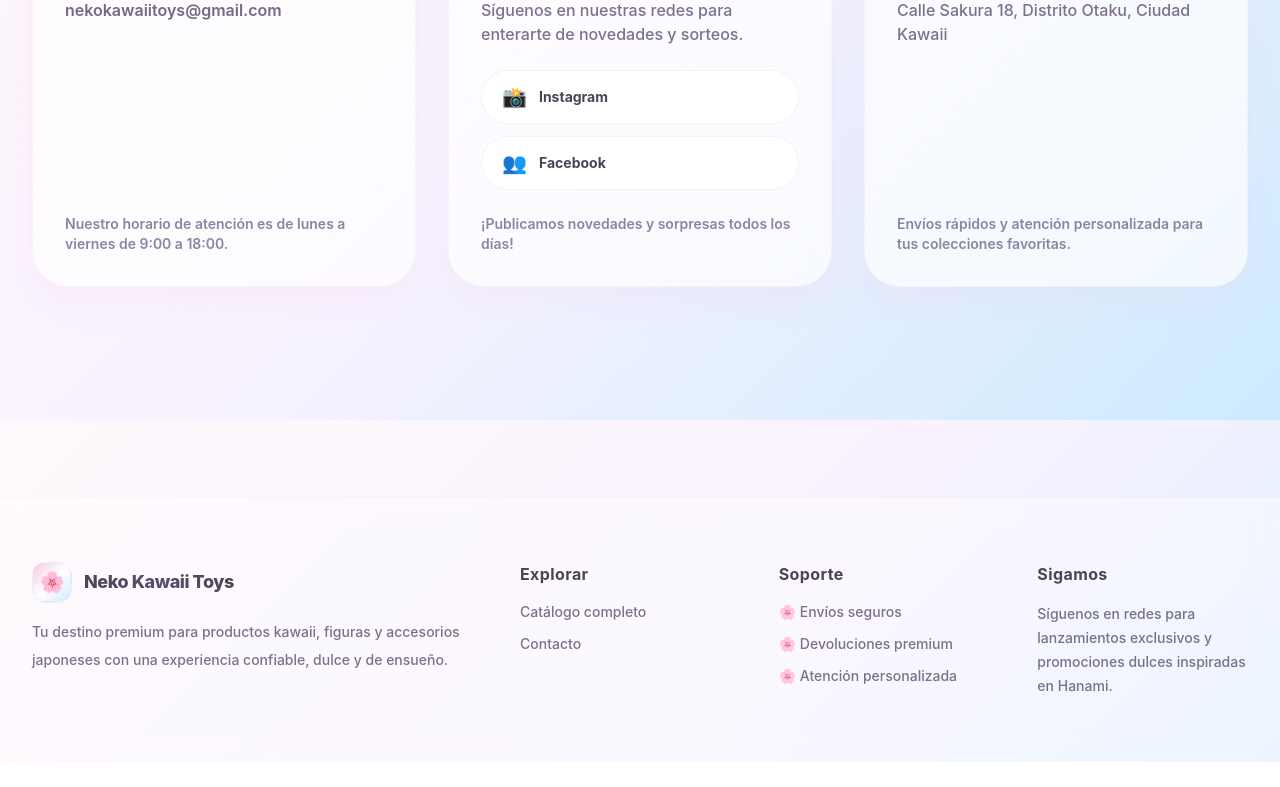
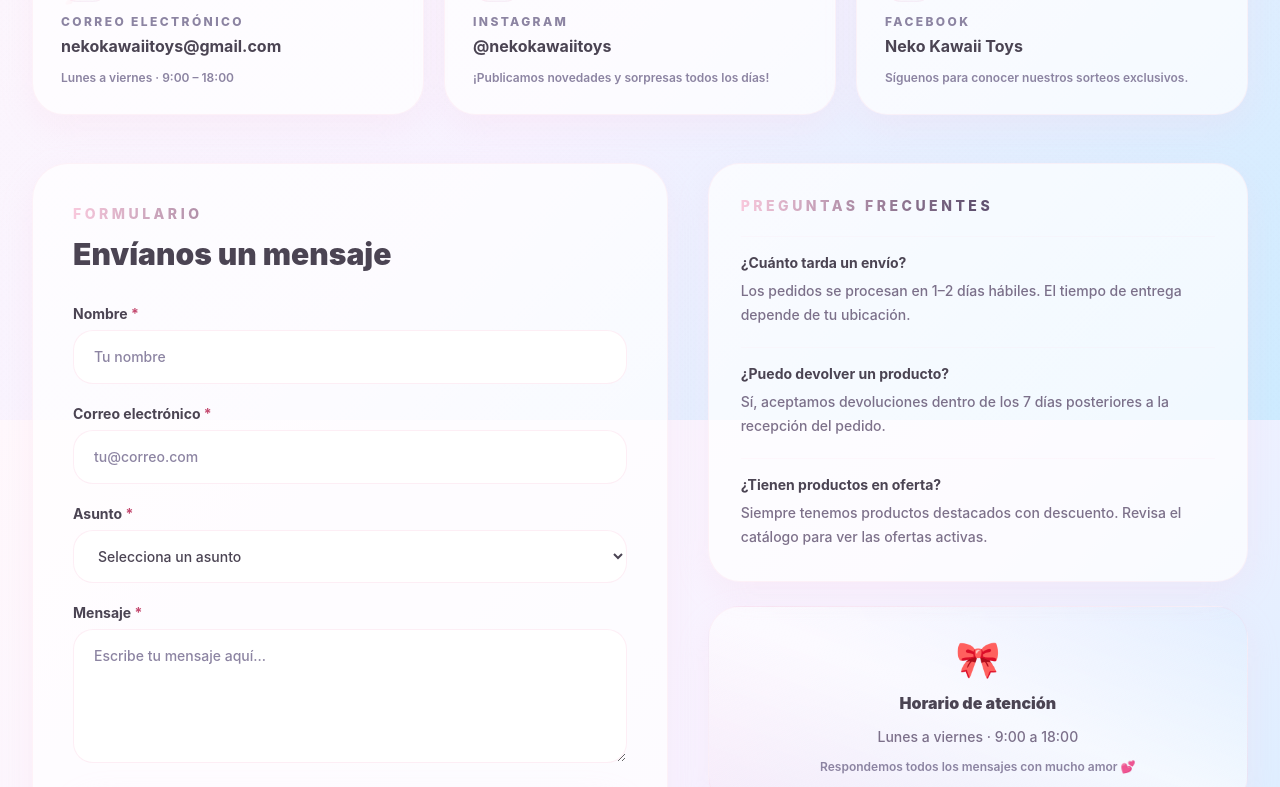
Before and after one commit to ing-vidal/neko-kawaii-toys, a Next.js app in the folder apps/web/: page /contact in a window 1280 px wide. Shown: the part 380-1167 px from the top of the page. Before the commit the page ends 1142 px from the top, so only its background shows below. Built offline with nearby package versions, Linux system fonts and the light colour scheme; a web font is replaced by a local one.

Commit message:
feat: pagina Contact con formulario interactivo + FAQ + link Nosotros en Navbar

```diff
--- a/apps/web/app/contact/page.tsx
+++ b/apps/web/app/contact/page.tsx
@@ -1,53 +1,325 @@
+'use client';
+
+import { useState } from 'react';
+import { motion, AnimatePresence } from 'framer-motion';
+import { Button } from '@components/Button';
+
+type FormState = 'idle' | 'submitting' | 'success' | 'error';
+
+interface FormData {
+  name: string;
+  email: string;
+  subject: string;
+  message: string;
+}
+
+interface FormErrors {
+  name?: string;
+  email?: string;
+  subject?: string;
+  message?: string;
+}
+
+const contactCards = [
+  {
+    emoji: '✉️',
+    title: 'Correo electrónico',
+    content: 'nekokawaiitoys@gmail.com',
+    note: 'Lunes a viernes · 9:00 – 18:00',
+    href: 'mailto:nekokawaiitoys@gmail.com',
+  },
+  {
+    emoji: '📸',
+    title: 'Instagram',
+    content: '@nekokawaiitoys',
+    note: '¡Publicamos novedades y sorpresas todos los días!',
+    href: 'https://www.instagram.com/nekokawaiitoys/',
+  },
+  {
+    emoji: '👥',
+    title: 'Facebook',
+    content: 'Neko Kawaii Toys',
+    note: 'Síguenos para conocer nuestros sorteos exclusivos.',
+    href: 'https://www.facebook.com/profile.php?id=61592058311480',
+  },
+];
+
+const cardVariants = {
+  hidden: { opacity: 0, y: 20 },
+  visible: (i: number) => ({
+    opacity: 1,
+    y: 0,
+    transition: { delay: i * 0.1, duration: 0.45, ease: 'easeOut' as const },
+  }),
+};
+
+function validate(data: FormData): FormErrors {
+  const errors: FormErrors = {};
+  if (!data.name.trim()) errors.name = 'El nombre es obligatorio.';
+  if (!data.email.trim()) {
+    errors.email = 'El correo es obligatorio.';
+  } else if (!/^[^\s@]+@[^\s@]+\.[^\s@]+$/.test(data.email)) {
+    errors.email = 'Ingresa un correo válido.';
+  }
+  if (!data.subject.trim()) errors.subject = 'El asunto es obligatorio.';
+  if (!data.message.trim()) {
+    errors.message = 'El mensaje es obligatorio.';
+  } else if (data.message.trim().length < 10) {
+    errors.message = 'El mensaje debe tener al menos 10 caracteres.';
+  }
+  return errors;
+}
+
+const inputClass = (hasError: boolean) =>
+  `w-full rounded-[20px] border px-5 py-4 text-sm font-medium text-textPrimary outline-none
+   placeholder:text-[#8C84A2] bg-white/90 transition duration-200 focus:ring-2
+   ${hasError
+     ? 'border-red-300 focus:border-red-400 focus:ring-red-200/40'
+     : 'border-softPink/30 focus:border-softPink focus:ring-softPink/20'
+   }`;
+
 export default function ContactPage() {
+  const [form, setForm] = useState<FormData>({ name: '', email: '', subject: '', message: '' });
+  const [errors, setErrors] = useState<FormErrors>({});
+  const [formState, setFormState] = useState<FormState>('idle');
+
+  const handleChange = (field: keyof FormData) => (
+    e: React.ChangeEvent<HTMLInputElement | HTMLTextAreaElement | HTMLSelectElement>
+  ) => {
+    setForm((prev) => ({ ...prev, [field]: e.target.value }));
+    if (errors[field]) setErrors((prev) => ({ ...prev, [field]: undefined }));
+  };
+
+  const handleSubmit = async (e: React.FormEvent) => {
+    e.preventDefault();
+    const newErrors = validate(form);
+    if (Object.keys(newErrors).length > 0) {
+      setErrors(newErrors);
+      return;
+    }
+    setFormState('submitting');
+    // Simulated async send — replace with real API call if needed
+    await new Promise((r) => setTimeout(r, 1200));
+    setFormState('success');
+  };
+
   return (
-    <div className="mx-auto max-w-7xl px-5 py-10 sm:px-6 lg:px-8 animate-fade-in-up">
-      <div className="mb-10 space-y-3">
-        <p className="text-xs sm:text-sm font-extrabold uppercase tracking-[0.25em] bg-gradient-to-r from-softPink via-[#5D4E6D] to-lavender bg-clip-text text-transparent">Contacto</p>
-        <h1 className="text-4xl font-black text-textPrimary sm:text-5xl">¿Tienes alguna pregunta?</h1>
+    <div className="mx-auto max-w-7xl px-5 py-10 sm:px-6 lg:px-8 animate-fade-in-up space-y-12">
+      {/* Header */}
+      <div className="space-y-3">
+        <p className="text-xs sm:text-sm font-extrabold uppercase tracking-[0.25em] bg-gradient-to-r from-softPink via-[#5D4E6D] to-lavender bg-clip-text text-transparent">
+          Contacto
+        </p>
+        <h1 className="text-4xl font-black text-textPrimary sm:text-5xl">
+          ¿Tienes alguna pregunta?
+        </h1>
         <p className="max-w-2xl text-[#5D4E6D]/80 font-medium mt-2">
-          Envíanos un mensaje y responderemos lo antes posible para ayudarte con tus pedidos y dudas.
+          Escríbenos y responderemos lo antes posible. También puedes encontrarnos en nuestras redes sociales.
         </p>
       </div>
-      <div className="grid gap-8 md:grid-cols-2 lg:grid-cols-3">
-        <div className="rounded-[32px] sm:rounded-[36px] border border-softPink/20 bg-white/70 backdrop-blur-sm p-8 shadow-soft flex flex-col justify-between transition-all duration-300 hover:-translate-y-1 hover:shadow-lg hover:bg-white">
+
+      {/* Contact cards */}
+      <div className="grid gap-5 sm:grid-cols-3">
+        {contactCards.map((card, i) => (
+          <motion.a
+            key={card.title}
+            href={card.href}
+            target={card.href.startsWith('http') ? '_blank' : undefined}
+            rel={card.href.startsWith('http') ? 'noopener noreferrer' : undefined}
+            custom={i}
+            initial="hidden"
+            whileInView="visible"
+            viewport={{ once: true }}
+            variants={cardVariants}
+            className="rounded-[32px] border border-softPink/20 bg-white/70 backdrop-blur-sm p-7 shadow-soft flex flex-col gap-3 transition-all duration-300 hover:-translate-y-1 hover:shadow-lg hover:bg-white group"
+          >
+            <span className="inline-flex h-12 w-12 items-center justify-center rounded-[16px] bg-gradient-to-tr from-softPink/15 to-sky/20 border border-softPink/20 text-2xl">
+              {card.emoji}
+            </span>
             <div>
-            <h2 className="text-2xl font-bold text-textPrimary">Escríbenos</h2>
-            <p className="mt-4 text-[#5D4E6D]/85 font-semibold">nekokawaiitoys@gmail.com</p>
+              <p className="text-xs font-extrabold uppercase tracking-[0.2em] text-[#8C84A2]">{card.title}</p>
+              <p className="mt-1 text-base font-bold text-textPrimary group-hover:text-softPink transition-colors duration-200">
+                {card.content}
+              </p>
             </div>
-          <p className="mt-6 text-sm text-[#8C84A2] font-semibold">Nuestro horario de atención es de lunes a viernes de 9:00 a 18:00.</p>
+            <p className="text-xs text-[#8C84A2] font-semibold">{card.note}</p>
+          </motion.a>
+        ))}
       </div>
-        <div className="rounded-[32px] sm:rounded-[36px] border border-softPink/20 bg-white/70 backdrop-blur-sm p-8 shadow-soft flex flex-col justify-between transition-all duration-300 hover:-translate-y-1 hover:shadow-lg hover:bg-white">
+
+      {/* Contact form */}
+      <div className="grid gap-10 lg:grid-cols-[1fr_0.85fr] items-start">
+        <motion.div
+          initial={{ opacity: 0, y: 24 }}
+          whileInView={{ opacity: 1, y: 0 }}
+          viewport={{ once: true }}
+          transition={{ duration: 0.5, ease: 'easeOut' }}
+          className="rounded-[36px] border border-softPink/20 bg-white/70 backdrop-blur-sm p-8 sm:p-10 shadow-soft"
+        >
+          <p className="text-xs sm:text-sm font-extrabold uppercase tracking-[0.25em] bg-gradient-to-r from-softPink via-[#5D4E6D] to-lavender bg-clip-text text-transparent">
+            Formulario
+          </p>
+          <h2 className="mt-3 text-2xl sm:text-3xl font-black text-textPrimary">
+            Envíanos un mensaje
+          </h2>
+
+          <AnimatePresence mode="wait">
+            {formState === 'success' ? (
+              <motion.div
+                key="success"
+                initial={{ opacity: 0, scale: 0.9 }}
+                animate={{ opacity: 1, scale: 1 }}
+                exit={{ opacity: 0 }}
+                transition={{ duration: 0.4, ease: 'easeOut' }}
+                className="mt-8 rounded-[28px] bg-gradient-to-tr from-softPink/10 to-sky/10 border border-softPink/20 p-10 text-center space-y-3"
+              >
+                <span className="text-5xl">🌸</span>
+                <p className="text-xl font-black text-textPrimary">¡Mensaje enviado!</p>
+                <p className="text-sm text-[#5D4E6D]/80 font-medium">
+                  Gracias por contactarnos. Responderemos a tu correo a la brevedad.
+                </p>
+                <button
+                  type="button"
+                  onClick={() => {
+                    setForm({ name: '', email: '', subject: '', message: '' });
+                    setFormState('idle');
+                  }}
+                  className="mt-2 text-sm font-bold text-[#C44A70] hover:underline"
+                >
+                  Enviar otro mensaje
+                </button>
+              </motion.div>
+            ) : (
+              <motion.form
+                key="form"
+                initial={{ opacity: 0 }}
+                animate={{ opacity: 1 }}
+                exit={{ opacity: 0 }}
+                onSubmit={handleSubmit}
+                className="mt-8 space-y-5"
+                noValidate
+              >
+                {/* Nombre */}
                 <div>
-            <h2 className="text-2xl font-bold text-textPrimary">Síguenos</h2>
-            <p className="mt-4 text-[#5D4E6D]/80 font-medium">Síguenos en nuestras redes para enterarte de novedades y sorteos.</p>
-            <div className="mt-6 flex flex-col gap-3">
-              <a
-                href="https://www.instagram.com/nekokawaiitoys/"
-                target="_blank"
-                rel="noopener noreferrer"
-                className="inline-flex items-center gap-3 rounded-full border border-softPink/30 bg-white px-5 py-3 text-sm font-bold text-textPrimary transition-all hover:bg-softPink/10 hover:border-softPink/50 active:scale-95 duration-200"
+                  <label className="block text-sm font-bold text-textPrimary mb-1.5">
+                    Nombre <span className="text-[#C44A70]">*</span>
+                  </label>
+                  <input
+                    type="text"
+                    placeholder="Tu nombre"
+                    value={form.name}
+                    onChange={handleChange('name')}
+                    className={inputClass(!!errors.name)}
+                  />
+                  {errors.name && <p className="mt-1.5 text-xs font-semibold text-red-400">{errors.name}</p>}
+                </div>
+
+                {/* Correo */}
+                <div>
+                  <label className="block text-sm font-bold text-textPrimary mb-1.5">
+                    Correo electrónico <span className="text-[#C44A70]">*</span>
+                  </label>
+                  <input
+                    type="email"
+                    placeholder="tu@correo.com"
+                    value={form.email}
+                    onChange={handleChange('email')}
+                    className={inputClass(!!errors.email)}
+                  />
+                  {errors.email && <p className="mt-1.5 text-xs font-semibold text-red-400">{errors.email}</p>}
+                </div>
+
+                {/* Asunto */}
+                <div>
+                  <label className="block text-sm font-bold text-textPrimary mb-1.5">
+                    Asunto <span className="text-[#C44A70]">*</span>
+                  </label>
+                  <select
+                    value={form.subject}
+                    onChange={handleChange('subject')}
+                    className={inputClass(!!errors.subject)}
                   >
-                <span className="text-xl">📸</span> Instagram
-              </a>
-              <a
-                href="https://www.facebook.com/profile.php?id=61592058311480"
-                target="_blank"
-                rel="noopener noreferrer"
-                className="inline-flex items-center gap-3 rounded-full border border-softPink/30 bg-white px-5 py-3 text-sm font-bold text-textPrimary transition-all hover:bg-softPink/10 hover:border-softPink/50 active:scale-95 duration-200"
+                    <option value="">Selecciona un asunto</option>
+                    <option value="Consulta de producto">Consulta de producto</option>
+                    <option value="Estado de pedido">Estado de pedido</option>
+                    <option value="Devolución o cambio">Devolución o cambio</option>
+                    <option value="Colaboración">Colaboración</option>
+                    <option value="Otro">Otro</option>
+                  </select>
+                  {errors.subject && <p className="mt-1.5 text-xs font-semibold text-red-400">{errors.subject}</p>}
+                </div>
+
+                {/* Mensaje */}
+                <div>
+                  <label className="block text-sm font-bold text-textPrimary mb-1.5">
+                    Mensaje <span className="text-[#C44A70]">*</span>
+                  </label>
+                  <textarea
+                    placeholder="Escribe tu mensaje aquí..."
+                    value={form.message}
+                    onChange={handleChange('message')}
+                    rows={5}
+                    className={inputClass(!!errors.message)}
+                  />
+                  {errors.message && <p className="mt-1.5 text-xs font-semibold text-red-400">{errors.message}</p>}
+                </div>
+
+                <Button
+                  type="submit"
+                  disabled={formState === 'submitting'}
+                  className="w-full py-4 text-base"
                 >
-                <span className="text-xl">👥</span> Facebook
-              </a>
+                  {formState === 'submitting' ? 'Enviando...' : 'Enviar mensaje 🌸'}
+                </Button>
+              </motion.form>
+            )}
+          </AnimatePresence>
+        </motion.div>
+
+        {/* Info lateral */}
+        <motion.div
+          initial={{ opacity: 0, y: 24 }}
+          whileInView={{ opacity: 1, y: 0 }}
+          viewport={{ once: true }}
+          transition={{ duration: 0.5, delay: 0.15, ease: 'easeOut' }}
+          className="space-y-6"
+        >
+          <div className="rounded-[32px] border border-softPink/20 bg-white/70 backdrop-blur-sm p-8 shadow-soft space-y-5">
+            <p className="text-xs sm:text-sm font-extrabold uppercase tracking-[0.25em] bg-gradient-to-r from-softPink via-[#5D4E6D] to-lavender bg-clip-text text-transparent">
+              Preguntas frecuentes
+            </p>
+            {[
+              {
+                q: '¿Cuánto tarda un envío?',
+                a: 'Los pedidos se procesan en 1–2 días hábiles. El tiempo de entrega depende de tu ubicación.',
+              },
+              {
+                q: '¿Puedo devolver un producto?',
+                a: 'Sí, aceptamos devoluciones dentro de los 7 días posteriores a la recepción del pedido.',
+              },
+              {
+                q: '¿Tienen productos en oferta?',
+                a: 'Siempre tenemos productos destacados con descuento. Revisa el catálogo para ver las ofertas activas.',
+              },
+            ].map((faq) => (
+              <div key={faq.q} className="border-t border-softPink/10 pt-4">
+                <p className="text-sm font-bold text-textPrimary">{faq.q}</p>
+                <p className="mt-1.5 text-sm text-[#5D4E6D]/80 font-medium leading-6">{faq.a}</p>
               </div>
+            ))}
           </div>
-          <p className="mt-6 text-sm text-[#8C84A2] font-semibold">¡Publicamos novedades y sorpresas todos los días!</p>
+
+          <div className="rounded-[32px] border border-softPink/20 bg-gradient-to-tr from-softPink/15 via-white/60 to-sky/15 backdrop-blur-sm p-8 shadow-soft text-center space-y-3">
+            <span className="text-4xl">🎀</span>
+            <p className="text-base font-black text-textPrimary">Horario de atención</p>
+            <p className="text-sm text-[#5D4E6D]/80 font-medium">
+              Lunes a viernes · 9:00 a 18:00
+            </p>
+            <p className="text-xs text-[#8C84A2] font-semibold">
+              Respondemos todos los mensajes con mucho amor 💕
+            </p>
           </div>
-        <div className="rounded-[32px] sm:rounded-[36px] border border-softPink/20 bg-white/70 backdrop-blur-sm p-8 shadow-soft flex flex-col justify-between transition-all duration-300 hover:-translate-y-1 hover:shadow-lg hover:bg-white">
-          <div>
-            <h2 className="text-2xl font-bold text-textPrimary">Dirección</h2>
-            <p className="mt-4 text-[#5D4E6D]/80 font-medium">Calle Sakura 18, Distrito Otaku, Ciudad Kawaii</p>
-          </div>
-          <p className="mt-6 text-sm text-[#8C84A2] font-semibold">Envíos rápidos y atención personalizada para tus colecciones favoritas.</p>
-        </div>
+        </motion.div>
       </div>
     </div>
   );
--- a/apps/web/components/Navbar.tsx
+++ b/apps/web/components/Navbar.tsx
@@ -8,6 +8,7 @@ import { CartIcon } from './CartIcon';
 
 const navItems = [
   { label: 'Productos', href: '/products' },
+  { label: 'Nosotros', href: '/about' },
   { label: 'Contacto', href: '/contact' }
 ];
 
```
Lines whose indentation alone changed are shown as unchanged.
